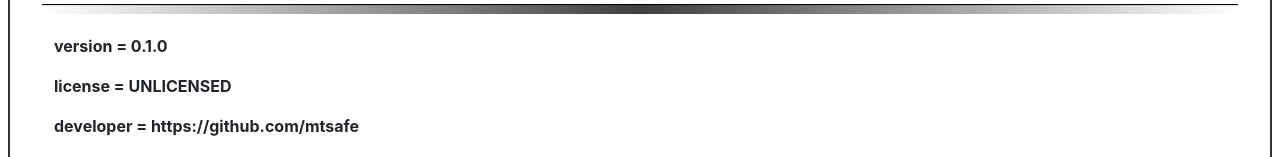
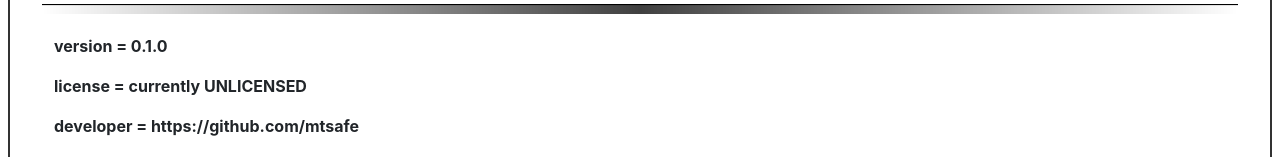
Before and after one commit to mtsafe/broke-as, a React (Create React App) app: page /about in a window 1280 px wide. Shown: the part 451-608 px from the top of the page. Built offline with nearby package versions, Linux system fonts and the light colour scheme; a web font is replaced by a local one.

Commit message:
Update license declaration
changed text to say "currently unlicensed" from "unlicensed"

```diff
--- a/src/pages/about-page/about-page.component.jsx
+++ b/src/pages/about-page/about-page.component.jsx
@@ -20,7 +20,7 @@ const AboutPage = props => (
         content={[
           <React.Fragment>
             <p>version = {packageInfo.version}</p>
-            <p>license = {packageInfo.license}</p>
+            <p>license = currently {packageInfo.license}</p>
             <p>developer = https://github.com/mtsafe</p>
             <p>support = {packageInfo.bugs.url}</p>
           </React.Fragment>,
```
